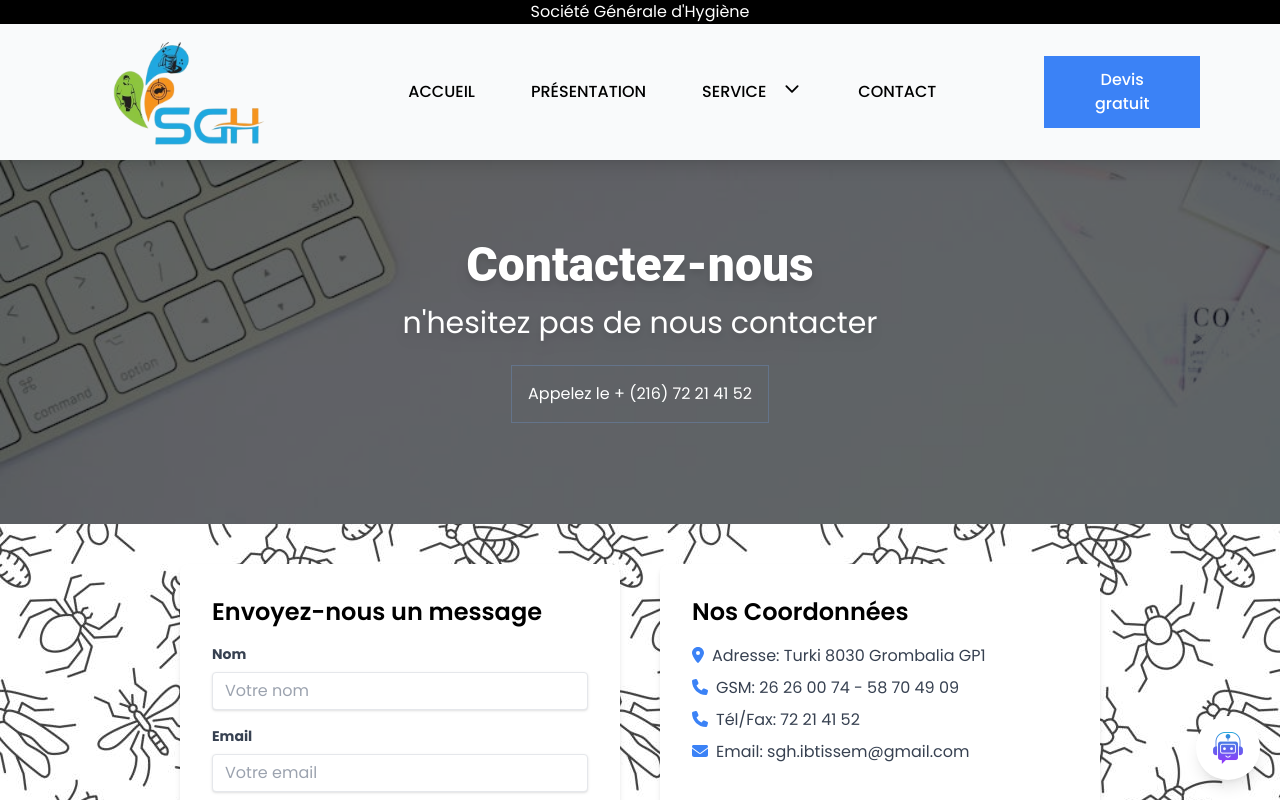
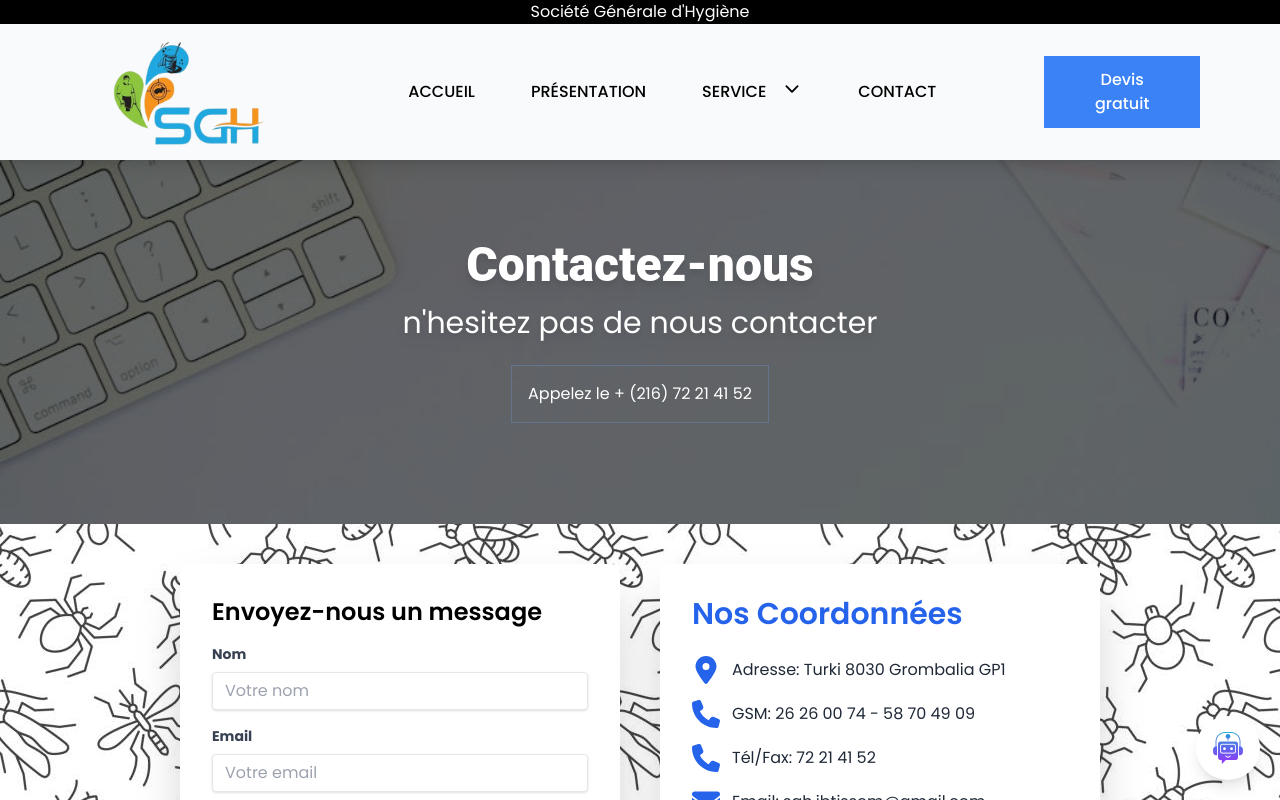
Before and after one commit to Ahmed-bel-haj-boubaker/SGH, a React (Vite) app: page /contact in a window 1280 px wide. Shown: the top 800 px of the page. Built offline with nearby package versions, Linux system fonts and the light colour scheme; the HTML template or start-up script is replaced by a standard one.

Commit message:
"Refactored Home and ContactUs components: updated layout, styling, and icon usage."

```diff
--- a/src/Components/Home.jsx
+++ b/src/Components/Home.jsx
@@ -20,9 +20,8 @@ const Home = () => {
         <Statistic />
         <HeroSection />
       </div>
-
-      <div className="relative overflow-hidden bg-gray-50 py-10">
-        <Testimonials />
+      <div className="mb-5 mt-11">
+        <Banner title={"Votre partenaire en nettoyage"} image={deratisation} />
       </div>
       <FeaturesSection />
       <div className="bg-white py-10">
@@ -33,11 +32,9 @@ const Home = () => {
         <Team />
       </div>
 
-      <Banner
-        text={"hfosfoseofiseofihs"}
-        title={"Votre partenaire en nettoyage"}
-        image={deratisation}
-      />
+      <div className="relative overflow-hidden bg-gray-50 py-10">
+        <Testimonials />
+      </div>
     </>
   );
 };
--- a/src/Components/contactUs.jsx
+++ b/src/Components/contactUs.jsx
@@ -82,7 +82,7 @@ const ContactUs = () => {
         <section className="container mx-auto my-10 px-5">
           <div className="grid grid-cols-1 md:grid-cols-2 gap-10">
             {/* Contact Form */}
-            <div className="bg-white p-8 rounded-lg shadow-md font-poppins">
+            <div className="bg-white p-8 rounded-lg shadow-2xl font-poppins">
               <h3 className="text-2xl font-semibold mb-4 ">
                 Envoyez-nous un message
               </h3>
@@ -150,33 +150,35 @@ const ContactUs = () => {
             </div>
 
             {/* Company Details */}
-            <div className="bg-white p-8 rounded-lg shadow-md font-poppins">
-              <h3 className="text-2xl font-semibold mb-4">Nos Coordonnées</h3>
-              <p className="text-gray-700 mb-2">
+            <div className="bg-white p-8 rounded-lg shadow-2xl font-poppins">
+              <h3 className="text-3xl font-semibold mb-6 text-blue-600">
+                Nos Coordonnées
+              </h3>
+              <p className="text-gray-800 mb-4 flex items-center ">
                 <FontAwesomeIcon
                   icon={faMapMarkerAlt}
-                  className="text-blue-500 mr-2"
+                  className="text-blue-600 mr-3 size-7"
                 />
                 Adresse: Turki 8030 Grombalia GP1
               </p>
-              <p className="text-gray-700 mb-2">
+              <p className="text-gray-800 mb-4 flex items-center">
                 <FontAwesomeIcon
                   icon={faPhone}
-                  className="text-blue-500 mr-2"
+                  className="text-blue-600 mr-3 size-7"
                 />
                 GSM: 26 26 00 74 - 58 70 49 09
               </p>
-              <p className="text-gray-700 mb-2">
+              <p className="text-gray-800 mb-4 flex items-center">
                 <FontAwesomeIcon
                   icon={faPhone}
-                  className="text-blue-500 mr-2"
+                  className="text-blue-600 mr-3 size-7"
                 />
                 Tél/Fax: 72 21 41 52
               </p>
-              <p className="text-gray-700 mb-2">
+              <p className="text-gray-800 mb-4 flex items-center">
                 <FontAwesomeIcon
                   icon={faEnvelope}
-                  className="text-blue-500 mr-2"
+                  className="text-blue-600 mr-3 size-7"
                 />
                 Email: sgh.ibtissem@gmail.com
               </p>
@@ -186,7 +188,7 @@ const ContactUs = () => {
 
         {/* Map Section */}
         <section className="container mx-auto my-10 px-5 font-poppins">
-          <div className="bg-white p-8 rounded-lg shadow-md">
+          <div className="bg-white p-8 rounded-lg shadow-2xl">
             <h3 className="text-2xl font-semibold mb-4 text-center">
               Notre Localisation
             </h3>
```
